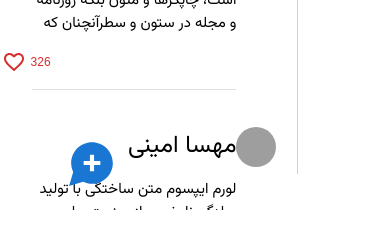
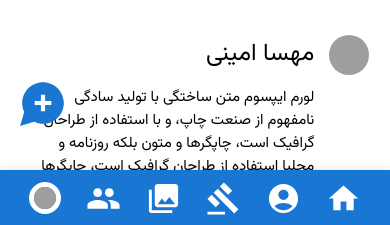
Before and after one commit to aut-graduation-97/Frontend, a Next.js app: page /Timeline in a window 390 px wide. Shown: the part 618-843 px from the top of the page. Built offline with nearby package versions, Linux system fonts and the light colour scheme; grey boxes are pictures that could not be loaded.

Commit message:
JSX: added timeline appbar

```diff
--- a/components/Timeline/NewTweet/NewTweetButton.js
+++ b/components/Timeline/NewTweet/NewTweetButton.js
@@ -1,24 +1,26 @@
-import IconButton  from "@mui/material/IconButton";
-import Box  from "@mui/material/Box";
+import IconButton from '@mui/material/IconButton';
+import Box from '@mui/material/Box';
 import MapsUgcIcon from '@mui/icons-material/MapsUgc';
 
-
-export default function NewTweetButton({onClick}){
-    return(
-        // FIXME: change the icon and maybe position ???
-        <Box sx={{
-            position: 'fixed',
-            bottom: '30px',
-            left: '15vw',
-            zIndex: 1000,
-
-        }}>
-        <IconButton color="primary" aria-label="new-tweet" component="label"  onClick={onClick}>
-        <MapsUgcIcon sx={{fontSize: '50px'}}  />
+export default function NewTweetButton({ onClick, shift }) {
+  return (
+    // FIXME: change the icon and maybe position ???
+    <Box
+      sx={{
+        position: 'fixed',
+        bottom: shift ? 90 : 30,
+        left: shift ? 10: '15vw',
+        zIndex: 1000,
+      }}
+    >
+      <IconButton
+        color="primary"
+        aria-label="new-tweet"
+        component="label"
+        onClick={onClick}
+      >
+        <MapsUgcIcon sx={{ fontSize: '50px' }} />
       </IconButton>
-        </Box>
-
-    )
-
-
+    </Box>
+  );
 }
--- a/components/Timeline/NewTweet/NewTweetModal.js
+++ b/components/Timeline/NewTweet/NewTweetModal.js
@@ -14,7 +14,7 @@ import NewTweetButton from './NewTweetButton';
 import ProgressBar from './ProgressBar';
 import SendTweetButton from './SendTweetButton';
 
-export default function NewTweetModal() {
+export default function NewTweetModal({shift}) {
   // TODO: change according to backend
   const tweetLengthLimit = 10;
   const [show, setShow] = useState(false);
@@ -66,7 +66,7 @@ export default function NewTweetModal() {
 
   return (
     <>
-      {!show && <NewTweetButton onClick={openModalHandler} />}
+      {!show && <NewTweetButton shift={shift} onClick={openModalHandler} />}
       <Modal open={show} onClose={closeModalHandler}>
         <Box style={style}>
           <Paper
--- a/components/Timeline/Sidebar/Sidebar.js
+++ b/components/Timeline/Sidebar.js
@@ -14,7 +14,7 @@ import GavelIcon from '@mui/icons-material/Gavel';
 import CollectionsIcon from '@mui/icons-material/Collections';
 import PeopleIcon from '@mui/icons-material/People';
 
-import Avatar from '../../SharedComponents/Elements/Avatar';
+import Avatar from '../SharedComponents/Elements/Avatar';
 
 export default function Sidebar() {
   const router = useRouter();
--- /dev/null
+++ b/components/Timeline/TimelineAppBar.js
@@ -0,0 +1,54 @@
+import { AppBar, Toolbar, IconButton, Box, Fab } from '@mui/material';
+import { styled } from '@mui/material/styles';
+import MenuIcon from '@mui/icons-material/Menu';
+import AddIcon from '@mui/icons-material/Add';
+import HomeIcon from '@mui/icons-material/Home';
+import AccountCircleIcon from '@mui/icons-material/AccountCircle';
+import GavelIcon from '@mui/icons-material/Gavel';
+import CollectionsIcon from '@mui/icons-material/Collections';
+import PeopleIcon from '@mui/icons-material/People';
+import Avatar from '../SharedComponents/Elements/Avatar';
+
+export default function TimelineAppBar() {
+  return (
+    <AppBar position="fixed" color="primary" sx={{ top: 'auto', bottom: 0 }}>
+      <Toolbar sx={{ display: 'flex', justifyContent: 'space-around' }}>
+        <IconButton
+          selected
+          sx={{ py: 1 }}
+          onClick={(event) => router.push('/')}
+        >
+          <HomeIcon sx={{ color: 'white' }} fontSize="large" />
+        </IconButton>
+
+        <IconButton
+          sx={{ py: 1, color: 'white' }}
+          onClick={(event) => router.push('/')}
+        >
+          <AccountCircleIcon fontSize="large" />
+        </IconButton>
+
+        <IconButton
+          sx={{ py: 1, color: 'white' }}
+          onClick={(event) => router.push('/Mosts')}
+        >
+          <GavelIcon fontSize="large" />
+        </IconButton>
+
+        <IconButton
+          sx={{ py: 1, color: 'white' }}
+          onClick={(event) => router.push('/')}
+        >
+          <CollectionsIcon fontSize="large" />
+        </IconButton>
+
+        <IconButton onClick={(event) => router.push('/Students')}>
+          <PeopleIcon sx={{ color: 'white' }} fontSize="large" />
+        </IconButton>
+        <IconButton>
+          <Avatar size="32px" />
+        </IconButton>
+      </Toolbar>
+    </AppBar>
+  );
+}
--- a/pages/Timeline.js
+++ b/pages/Timeline.js
@@ -2,25 +2,29 @@ import Grid from '@mui/material/Grid';
 import Item from '@mui/material/Grid';
 import NewTweetModal from '../components/Timeline/NewTweet/NewTweetModal';
 
-import Sidebar from '../components/Timeline/Sidebar/Sidebar';
+import Sidebar from '../components/Timeline/Sidebar';
 import TweetList from '../components/SharedComponents/Tweets/TweetList';
+import { useMediaQuery } from '@mui/material';
+import TimelineAppBar from '../components/Timeline/TimelineAppBar';
 
 export default function Timeline() {
-  return (
-    <>
+  const tabletOrLower = useMediaQuery('(min-width:900px)');
+
+  return tabletOrLower ? (
     <Grid container spacing={2}>
       <Grid item xs={3}>
         <Sidebar />
       </Grid>
-
       <Grid item xs={9} sx={{ overflowY: 'scroll', height: '100vh' }}>
-
         <TweetList />
         <NewTweetModal />
       </Grid>
-
     </Grid>
-
+  ) : (
+    <>
+      <TweetList />
+      <NewTweetModal shift={true} />
+      <TimelineAppBar />
     </>
   );
 }
```
Lines whose indentation alone changed are shown as unchanged.
